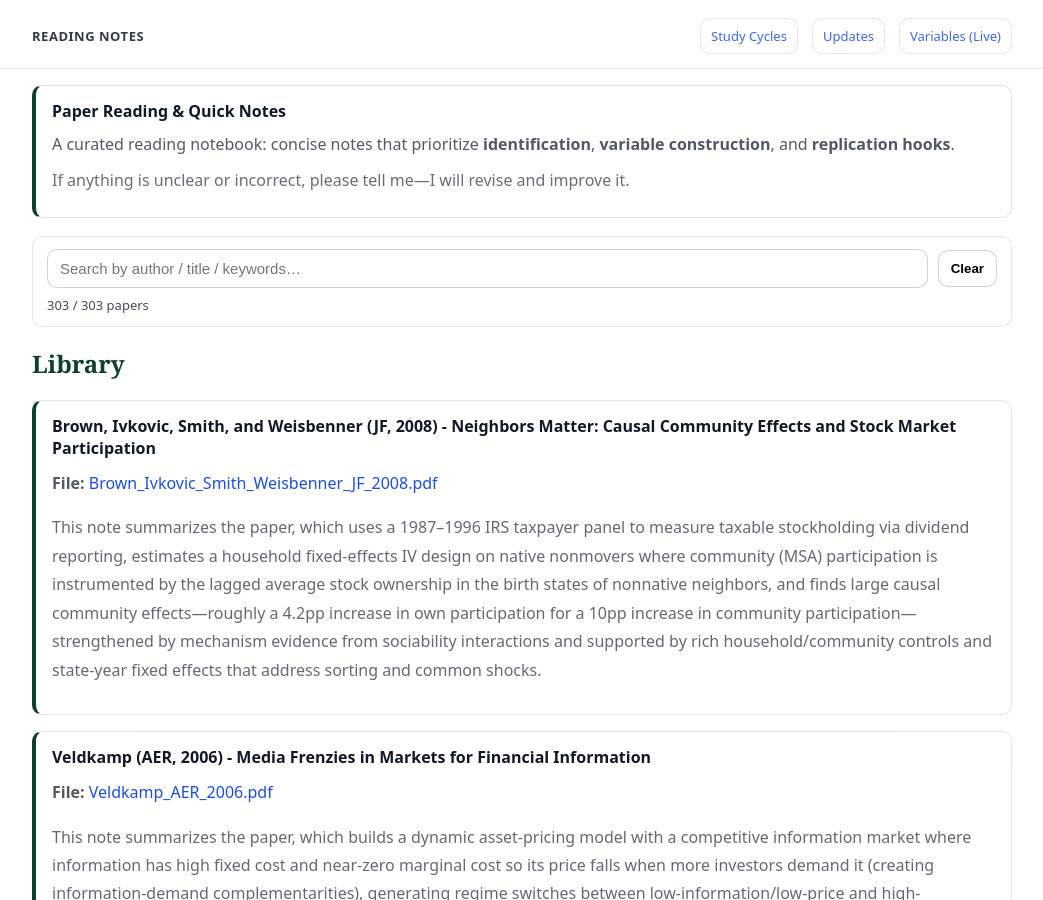
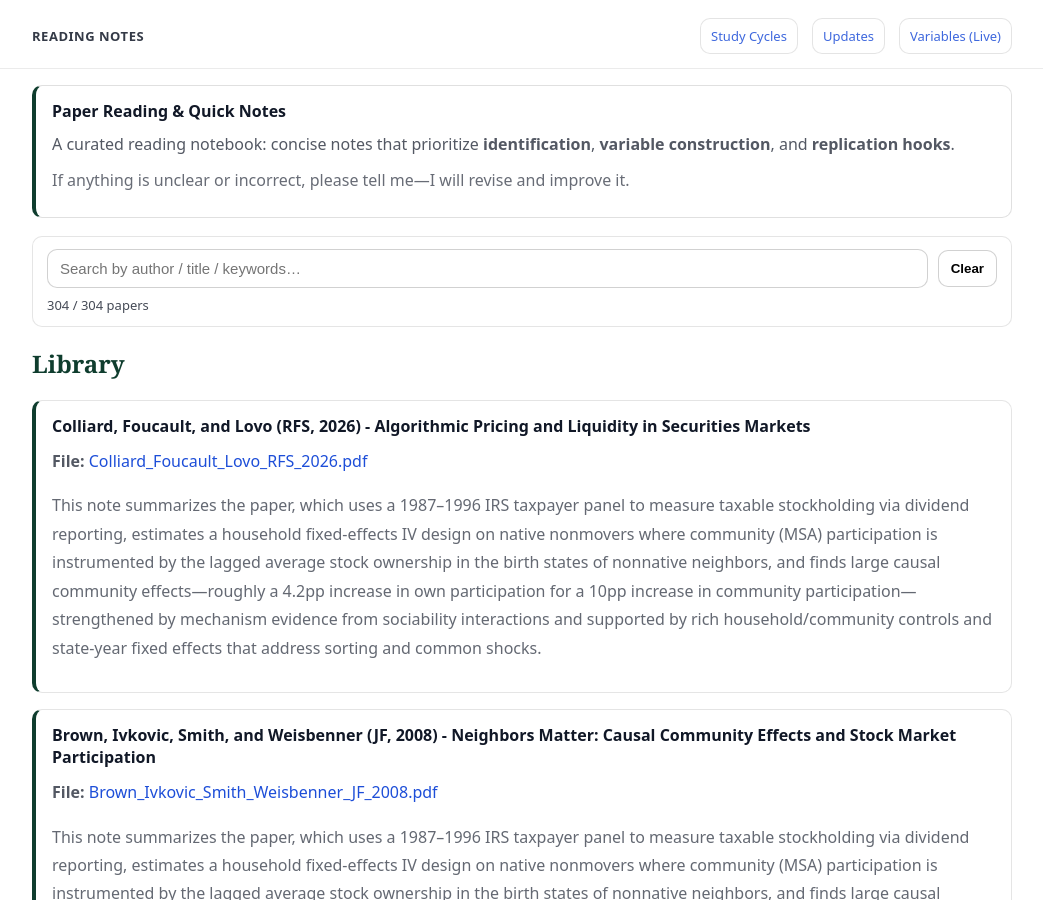
Before and after one commit to yaxinzn/study-archive, a Jekyll site: the page built from reading/index.md, in a window 1280 px wide and 900 px high. Shown: the whole window, without its empty margins (118-1161 px from the left). Built offline with Jekyll 4.4.1, drawn with Linux system fonts in a browser that asks for light colours.

Commit message:
Reading: add/update Colliard_Foucault_Lovo_RFS_2026.pdf

```diff
--- a/_data/reading.yml
+++ b/_data/reading.yml
@@ -1,3 +1,7 @@
+- title: "Colliard, Foucault, and Lovo (RFS, 2026) - Algorithmic Pricing and Liquidity in Securities Markets"
+  file: "Colliard_Foucault_Lovo_RFS_2026.pdf"
+  desc: "This note summarizes the paper, which uses a 1987–1996 IRS taxpayer panel to measure taxable stockholding via dividend reporting, estimates a household fixed-effects IV design on native nonmovers where community (MSA) participation is instrumented by the lagged average stock ownership in the birth states of nonnative neighbors, and finds large causal community effects—roughly a 4.2pp increase in own participation for a 10pp increase in community participation—strengthened by mechanism evidence from sociability interactions and supported by rich household/community controls and state-year fixed effects that address sorting and common shocks."
+
 - title: "Brown, Ivkovic, Smith, and Weisbenner (JF, 2008) - Neighbors Matter: Causal Community Effects and Stock Market Participation"
   file: "Brown_Ivkovic_Smith_Weisbenner_JF_2008.pdf"
   desc: "This note summarizes the paper, which uses a 1987–1996 IRS taxpayer panel to measure taxable stockholding via dividend reporting, estimates a household fixed-effects IV design on native nonmovers where community (MSA) participation is instrumented by the lagged average stock ownership in the birth states of nonnative neighbors, and finds large causal community effects—roughly a 4.2pp increase in own participation for a 10pp increase in community participation—strengthened by mechanism evidence from sociability interactions and supported by rich household/community controls and state-year fixed effects that address sorting and common shocks."
```
Also changed, not shown: 1 other file.
